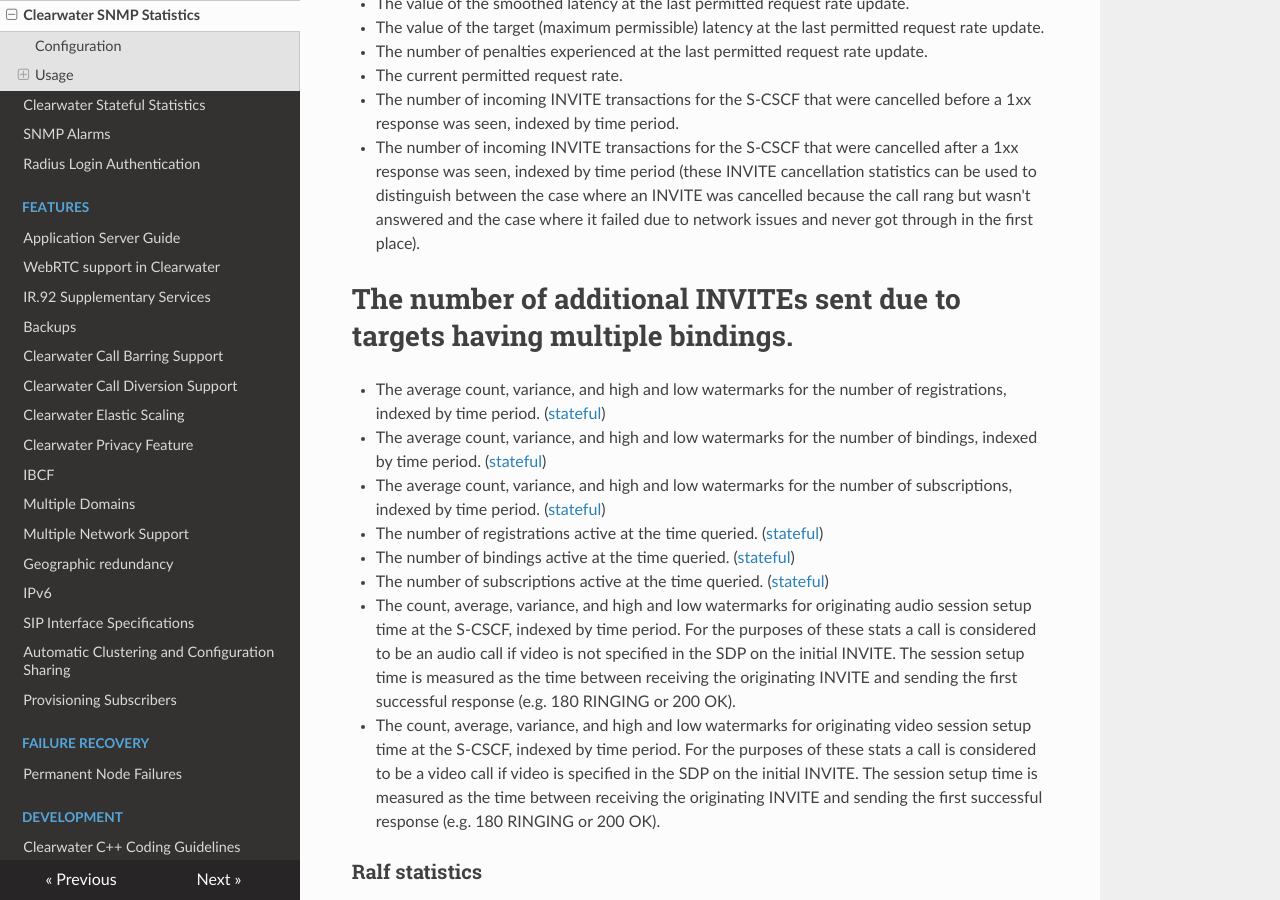
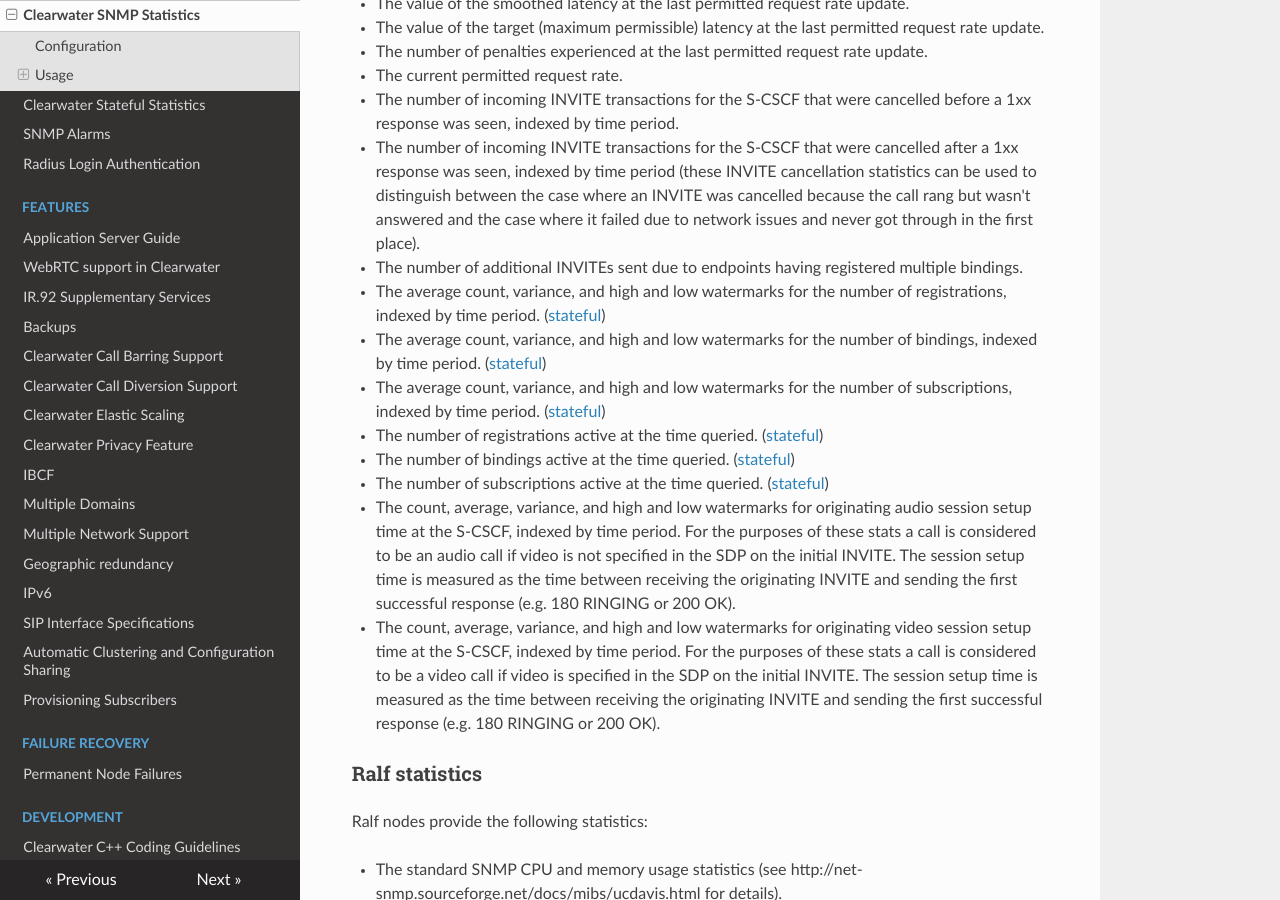
Before and after one commit to Metaswitch/clearwater-readthedocs, an MkDocs documentation site: the page built from docs/Clearwater_SNMP_Statistics.md, in a window 1280 px wide and 900 px high, scrolled down 4721 px. Built offline with MkDocs 1.6.1, drawn with Linux system fonts in a browser that asks for light colours; nearby versions of some CDN libraries; old or Windows-style settings are respelled for this version of MkDocs.

Commit message:
Review markups

```diff
--- a/docs/Clearwater_SNMP_Statistics.md
+++ b/docs/Clearwater_SNMP_Statistics.md
@@ -111,7 +111,7 @@ Sprout nodes provide the following statistics:
 * The current permitted request rate.
 * The number of incoming INVITE transactions for the S-CSCF that were cancelled before a 1xx response was seen, indexed by time period.
 * The number of incoming INVITE transactions for the S-CSCF that were cancelled after a 1xx response was seen, indexed by time period (these INVITE cancellation statistics can be used to distinguish between the case where an INVITE was cancelled because the call rang but wasn't answered and the case where it failed due to network issues and never got through in the first place).
-# The number of additional INVITEs sent due to targets having multiple bindings.
+* The number of additional INVITEs sent due to endpoints having registered multiple bindings.
 * The average count, variance, and high and low watermarks for the number of registrations, indexed by time period. ([stateful](https://clearwater.readthedocs.io/en/stable/Clearwater_Stateful_Statistics/index.html))
 * The average count, variance, and high and low watermarks for the number of bindings, indexed by time period. ([stateful](https://clearwater.readthedocs.io/en/stable/Clearwater_Stateful_Statistics/index.html))
 * The average count, variance, and high and low watermarks for the number of subscriptions, indexed by time period. ([stateful](https://clearwater.readthedocs.io/en/stable/Clearwater_Stateful_Statistics/index.html))
```
